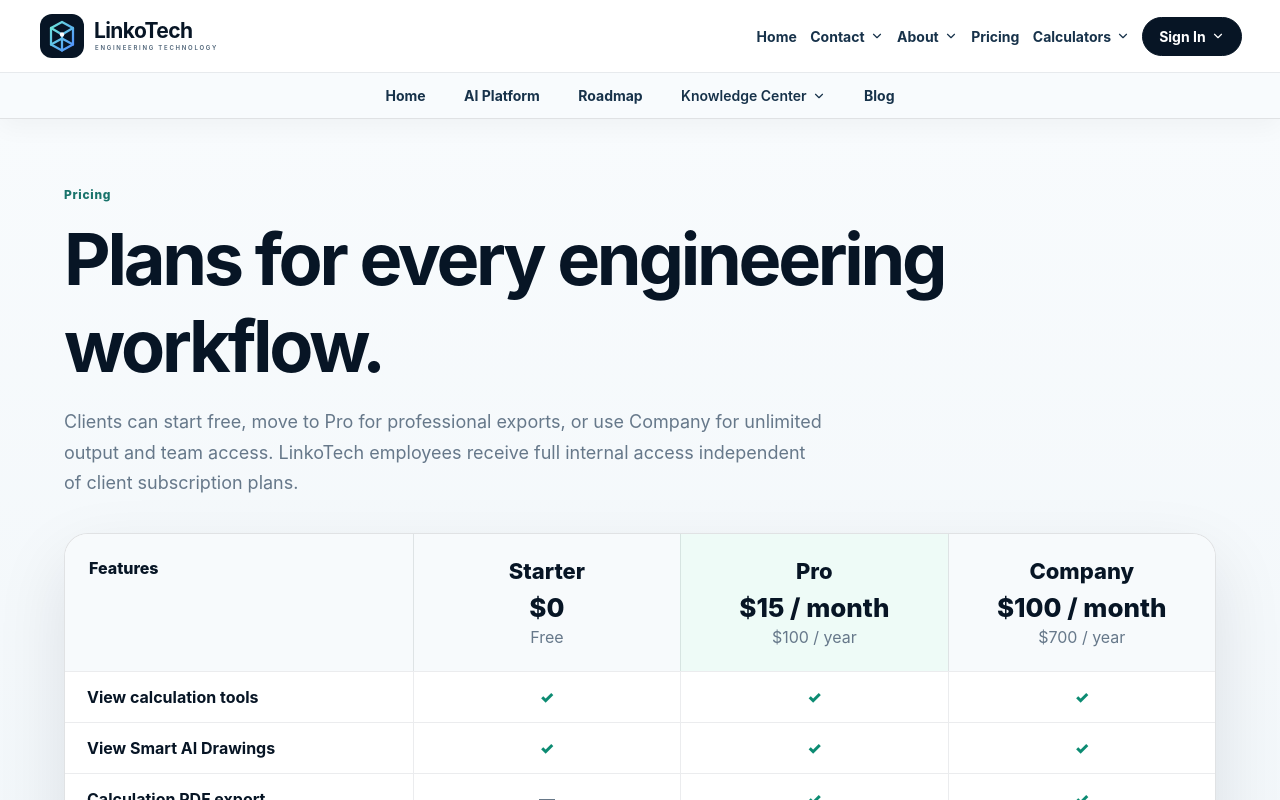
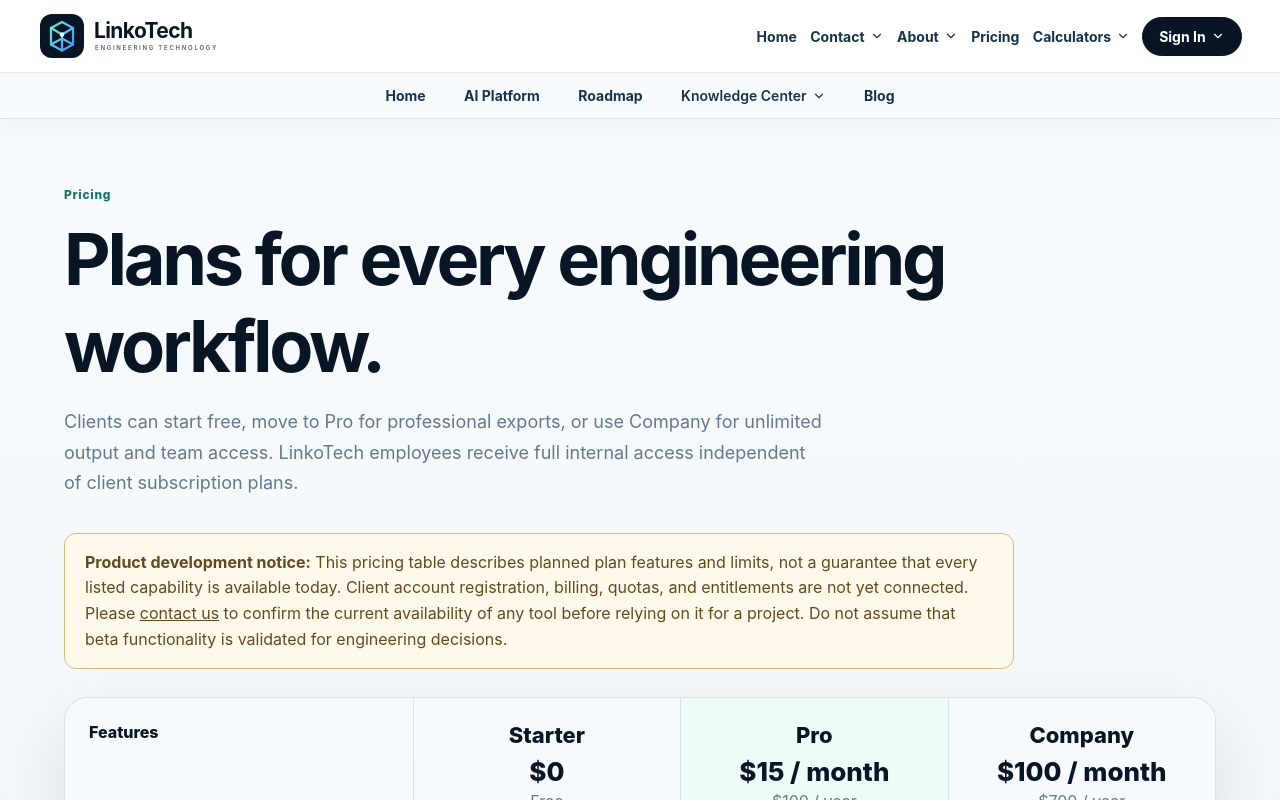
Before and after one commit to dehghoon/Main-website, a Next.js app: page /pricing in a window 1280 px wide. Shown: the top 800 px of the page. Built offline with nearby package versions, Linux system fonts and the light colour scheme; no server answers.

Commit message:
ux: clarify planned pricing features and beta availability

```diff
--- a/app/pricing/page.tsx
+++ b/app/pricing/page.tsx
@@ -24,6 +24,7 @@ export default function PricingPage() {
         <span className="eyebrow">Pricing</span>
         <h1 style={{fontSize:"clamp(42px,6vw,72px)",margin:"12px 0 14px",letterSpacing:"-.045em"}}>Plans for every engineering workflow.</h1>
         <p style={{maxWidth:760,color:"#66788a",fontSize:18,lineHeight:1.7,marginBottom:34}}>Clients can start free, move to Pro for professional exports, or use Company for unlimited output and team access. LinkoTech employees receive full internal access independent of client subscription plans.</p>
+        <div role="note" style={{maxWidth:950,padding:"16px 20px",marginBottom:28,border:"1px solid #d5b985",borderRadius:12,background:"#fff9eb",color:"#614a21",lineHeight:1.6}}><strong>Product development notice:</strong> This pricing table describes planned plan features and limits, not a guarantee that every listed capability is available today. Client account registration, billing, quotas, and entitlements are not yet connected. Please <a href="/contact" style={{textDecoration:"underline"}}>contact us</a> to confirm the current availability of any tool before relying on it for a project. Do not assume that beta functionality is validated for engineering decisions.</div>
 
         <div style={{display:"grid",gridTemplateColumns:"minmax(220px,1.3fr) repeat(3,minmax(170px,1fr))",border:"1px solid rgba(7,21,37,.12)",borderRadius:24,overflow:"hidden",background:"white",boxShadow:"0 28px 70px rgba(7,21,37,.10)"}}>
           <div style={{padding:24,background:"#f7fafc",fontWeight:800}}>Features</div>
```
